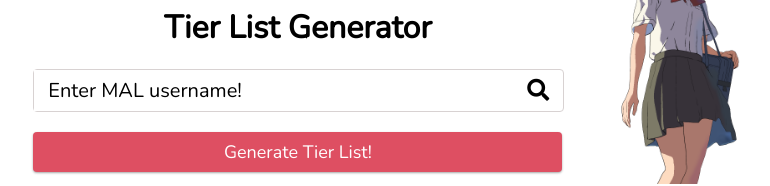
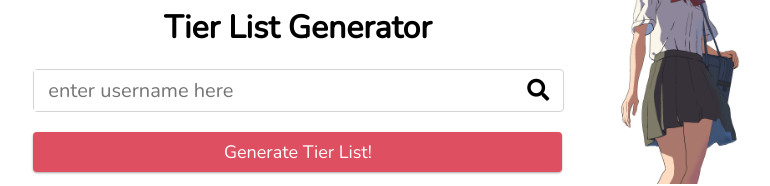
Before and after one commit to FLIU253/random-anime-generator, a Vue app: page /#/ in a window 1280 px wide. Shown: the part 366-552 px from the top of the page, without its empty margins (254-1024 px from the left). Built offline with nearby package versions, Linux system fonts and the light colour scheme.

Commit message:
changed github link

```diff
--- a/src/components/LandingPage.vue
+++ b/src/components/LandingPage.vue
@@ -2,7 +2,7 @@
  <div class = "main">
    <div class = "grid-section">
      <div>
-      <GithubCorner url='https://github.com/Roeefl/vue-github-corners' cornerColor='#000000' gitColor='#FFFFFF' :size = "120"></GithubCorner>
+      <GithubCorner url='https://github.com/FLIU253/random-anime-generator' cornerColor='#000000' gitColor='#FFFFFF' :size = "120"></GithubCorner>
      <h1>Random Anime Generator</h1>
      <button style = "margin-bottom: 20px"><router-link :to="{ name: 'RandomShow' }" >Generate!</router-link></button>
      <h1 style = "margin: 0">Tier List Generator</h1>
@@ -29,7 +29,7 @@ export default {
   },
   data: () => {
     return{
-      user: 'Enter MAL username!'
+      user: ''
     };
   },
   created(){
```
